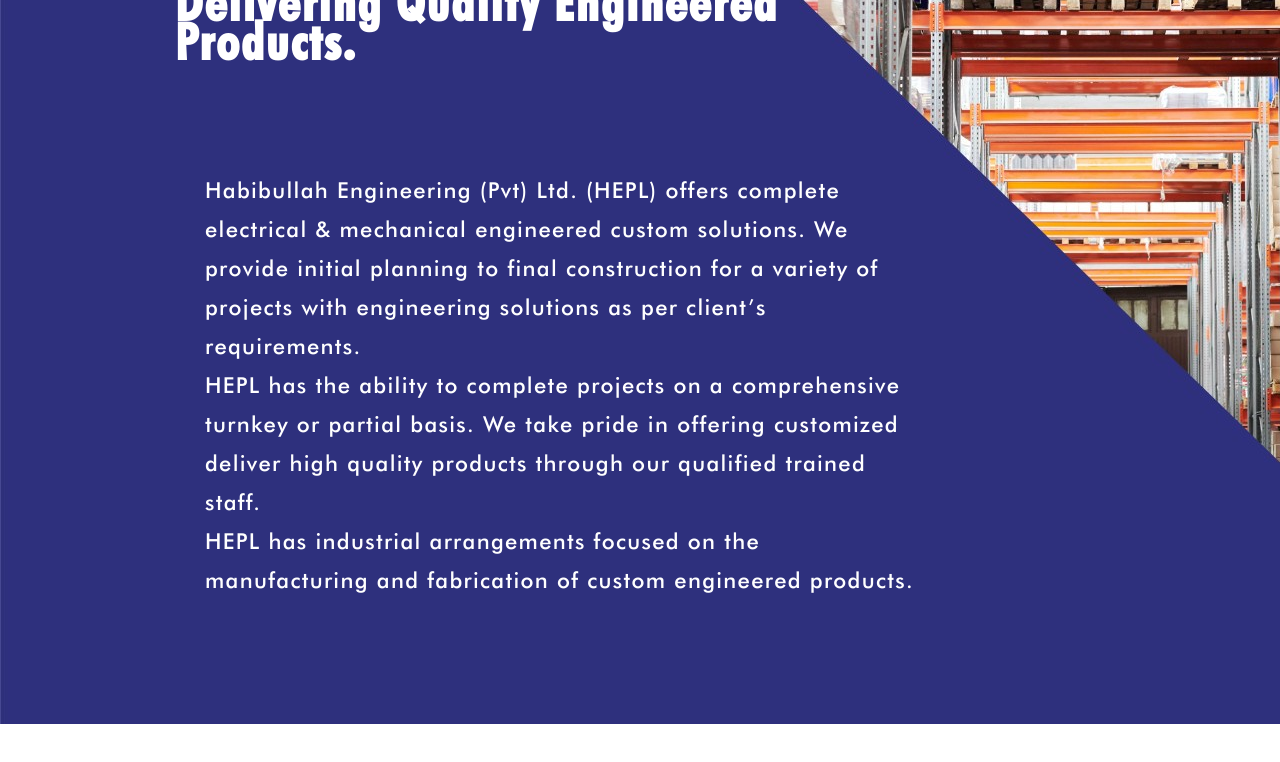
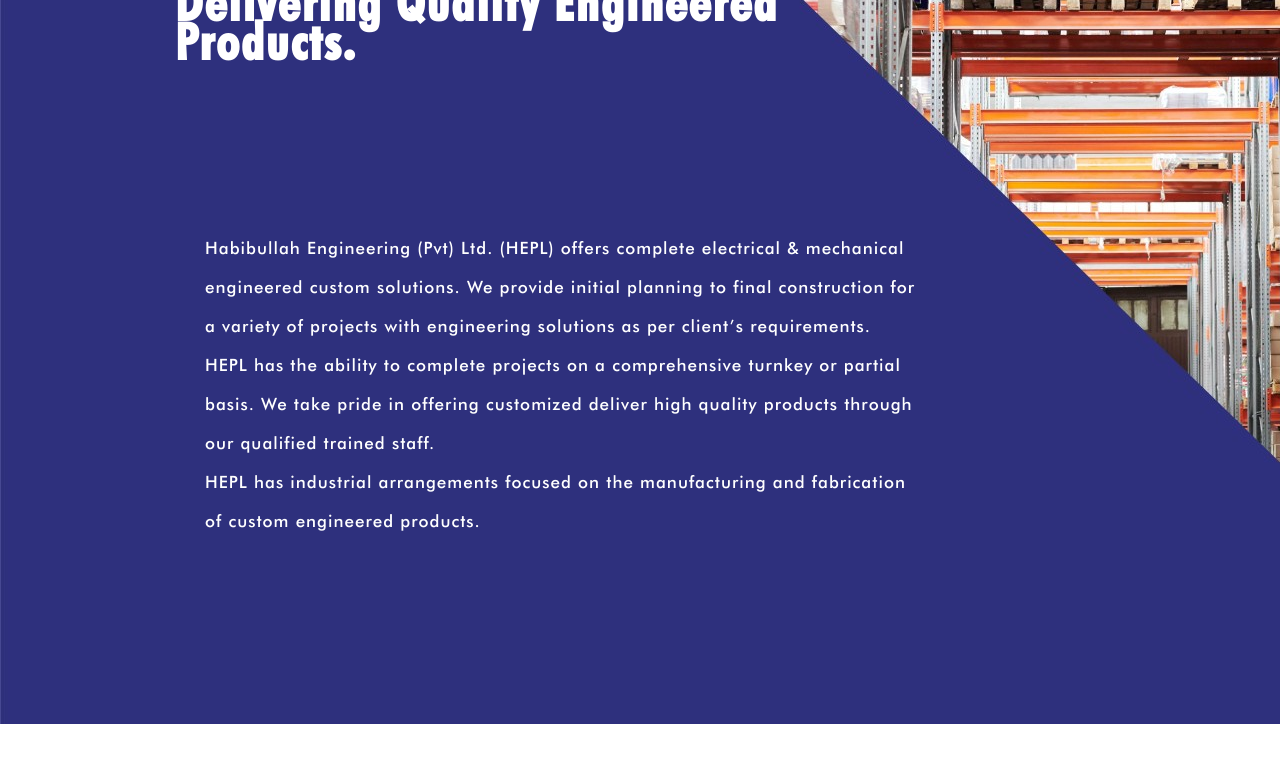
Before and after one commit to Usamaalikhan654/Habibullah-WB, a React (Create React App) app in the folder hepl-master/: page /Contact in a window 1280 px wide. Shown: the part 2512-3274 px from the top of the page. Built offline with nearby package versions, Linux system fonts and the light colour scheme.

Commit message:
version 3.6.9
changes in webpage

```diff
--- a/hepl-master/public/index.html
+++ b/hepl-master/public/index.html
@@ -24,7 +24,7 @@
       work correctly both with client-side routing and a non-root public URL.
       Learn how to configure a non-root public URL by running `npm run build`.
     -->
-    <title>React App</title>
+    <title>HEPL</title>
   </head>
   <body style="margin: 0px; padding: 0px">
     <noscript>You need to enable JavaScript to run this app.</noscript>
--- a/hepl-master/src/Pages/Home/Splitscreen.css
+++ b/hepl-master/src/Pages/Home/Splitscreen.css
@@ -160,7 +160,7 @@ color: #FFFFFF;
   letter-spacing: 0.06em;
 
   color: #FFFFFF;
-  font-size: 22px;
+  font-size: 17px;
 
   margin-top: 336px;
 }
```
